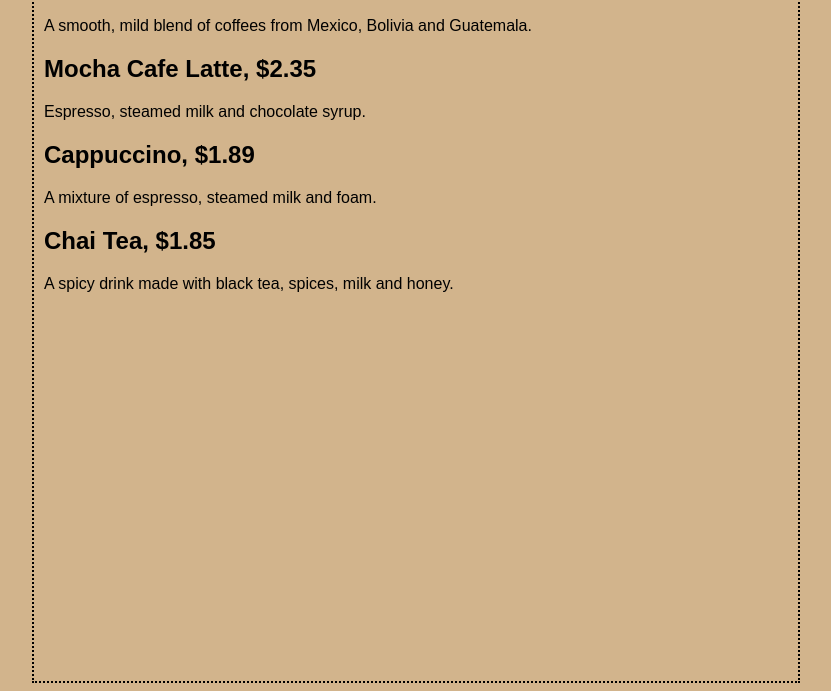
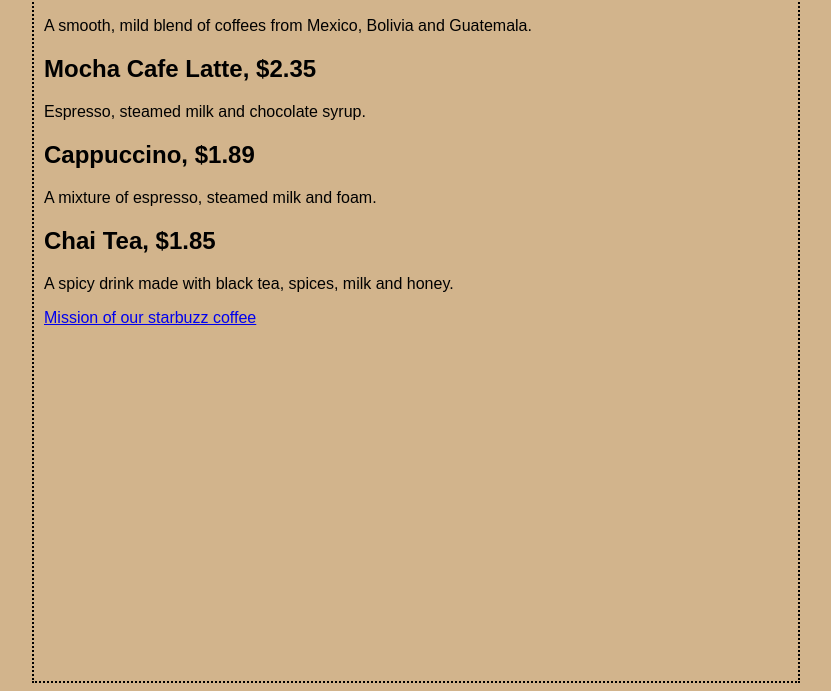
Before and after one commit to GirijaSankarRotta/starbuzz, a plain HTML site: page index.html in a window 1280 px wide. Shown: the part 109-800 px from the top of the page, without its empty margins (224-1055 px from the left). Drawn offline with Linux system fonts and the light colour scheme.

Commit message:
Update index.html

```diff
--- a/index.html
+++ b/index.html
@@ -23,5 +23,6 @@
 <p>A mixture of espresso, steamed milk and foam.</p>
 <h2>Chai Tea, $1.85</h2>
 <p>A spicy drink made with black tea, spices, milk and honey.</p>
+<p><a href="mission.html">Mission of our starbuzz coffee</a></p>
 </body>
 </html>
```
